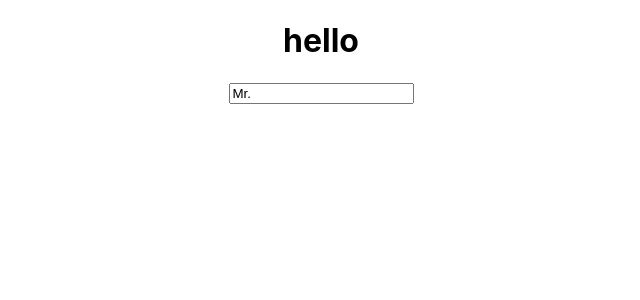
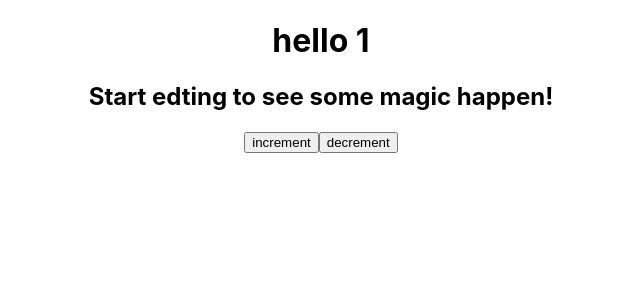
Before and after one commit to dy6578ekdbs/EFUB-React-Hooks-Study, a React (Create React App) app: page / in a window 1280 px wide. Shown: the top 300 px of the page, without its empty margins (319-959 px from the left). Built offline with nearby package versions, Linux system fonts and the light colour scheme.

Commit message:
1.0 Introduction to useState, 1.1 useInput

```diff
--- a/src/App.js
+++ b/src/App.js
@@ -2,23 +2,12 @@
 import "./App.css";
 import React, { useState } from "react";
 import { ReactDOM } from "react";
-
-const useInput = (initialValue) => {
-  const [value, setValue] = useState(initialValue);
-  const onChange = event => {
-    console.log(event.target);
-  }
-  return { value, onChange} ;
-};
+import HookuseInput from "./HookuseInput";
+import HookuseState from "./HookuseState";
 
 function App() {
-  const name = useInput("Mr.");
   return (
-    <div className="App">
-      <h1>hello</h1>
-      <input placeholder="Name" {...name}></input>
-      {/* spread 연산자 활용 */}
-    </div>
+    <HookuseState></HookuseState>
   );
 }
 
--- /dev/null
+++ b/src/HookuseInput.js
@@ -0,0 +1,23 @@
+import "./App.css";
+import React, { useState } from "react";
+
+const useInput = (initialValue) => {
+  const [value, setValue] = useState(initialValue);
+  const onChange = event => {
+    console.log(event.target);
+  }
+  return { value, onChange} ;
+};
+
+function HookuseInput() {
+  const name = useInput("Mr.");
+  return (
+    <div className="App">
+      <h1>hello</h1>
+      <input placeholder="Name" {...name}></input>
+      {/* spread 연산자 활용 */}
+    </div>
+  );
+}
+
+export default HookuseInput;
--- /dev/null
+++ b/src/HookuseState.js
@@ -0,0 +1,17 @@
+import React, { useState } from "react";
+
+function HookuseState() {
+  const [item, setItem] = useState(1);
+  const incrementItem = () => setItem(item + 1);
+  const decrementItem = () => setItem(item - 1);
+  return (
+    <div className="App">
+      <h1>hello {item}</h1>
+      <h2>Start edting to see some magic happen!</h2>
+      <button onClick={incrementItem}>increment</button>
+      <button onClick={decrementItem}>decrement</button>
+    </div>
+  );
+}
+
+export default HookuseState;
```
